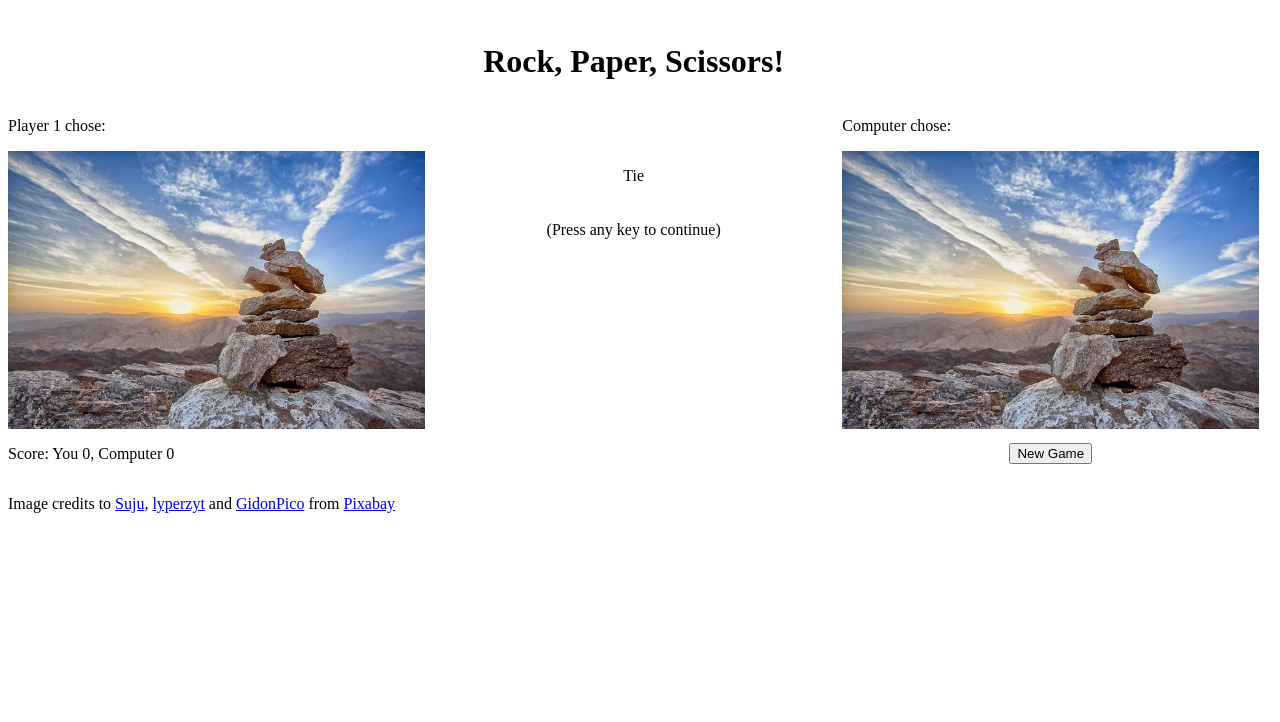
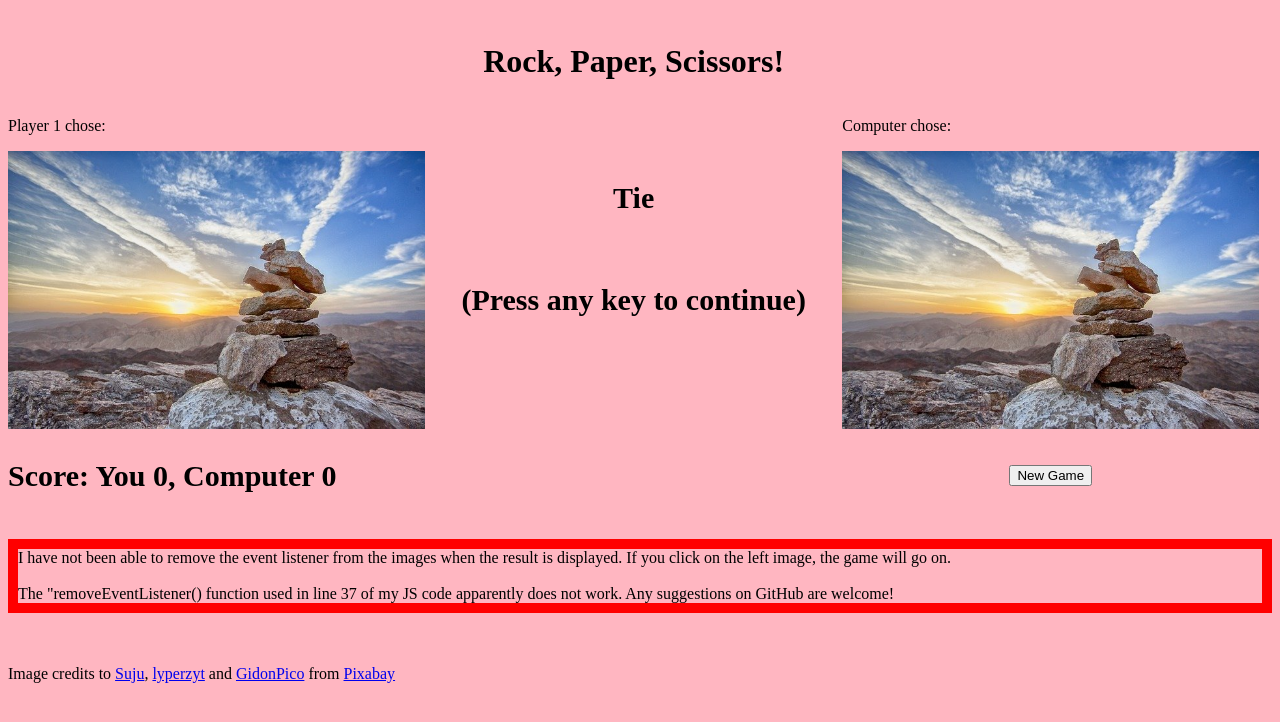
Before and after one commit to atg205/rockpaperscissors-graphic, a plain HTML site: page index.html in a window 1280 px wide. Both pictures are taken after a click on the picture 216 px from the left and 290 px from the top of the page. Drawn offline with Linux system fonts and the light colour scheme.

Commit message:
Improved look and feel, failed to remove Event listener from images

```diff
--- a/index.html
+++ b/index.html
@@ -15,9 +15,9 @@
                 <h1 class="header grid_center">Rock, Paper, Scissors!</h1>
                 <p class="player1" id="player1">Please choose one of the following:</p>
                 <p class="player2" id="player2">&nbsp;</p>
-                <img src="images/sunset-1757593_640.jpg" onclick="game(0)" id="image0" class="left-panel fit">
-                <img src="images/toilet-paper-4974461_640.jpg" onclick="game(1)" id="image1" class="middle-panel fit">
-                <img src="images/cord-4088057_640.jpg" onclick="game(2)" id="image2" class="right-panel fit">
+                <img src="images/sunset-1757593_640.jpg" id="image0" class="left-panel fit">
+                <img src="images/toilet-paper-4974461_640.jpg" id="image1" class="middle-panel fit">
+                <img src="images/cord-4088057_640.jpg" id="image2" class="right-panel fit">
                 <p id="score">Score: You 0, Computer 0 </p><button class="resetButton grid_center" id="resetButton" onclick="resetGame()">New Game</button>
                 <p id="message-para" class="no-visibility"></p>
 
@@ -26,11 +26,21 @@
                 <img src="images/cord-4088057_640.jpg" id="image5" class="no-visibility">
             </div>
 
+            <p id="helpMessage" class="no-visibility">I have not been able to remove the event listener from the images when the result is displayed.
+                If you click on the left image, the game will go on. <br><br>
+                The "removeEventListener() function used in line 37 of my JS code apparently does not work. Any suggestions on GitHub are welcome!
+            </p>
+
+
             <div id="image-credits">
-                <p>Image credits to <a href="https://pixabay.com/users/suju-165106/">Suju</a>, <a href="https://pixabay.com/users/lyperzyt-12205564/">lyperzyt</a>
+                <p><br><br>Image credits to <a href="https://pixabay.com/users/suju-165106/">Suju</a>, <a href="https://pixabay.com/users/lyperzyt-12205564/">lyperzyt</a>
                      and <a href="https://pixabay.com/users/gidonpico-850967/">GidonPico</a> from <a href="https://pixabay.com/">Pixabay</a></p>
 
             </div>
+
+
+
+
         </main>
 
         <script src="script.js"></script>
--- a/script.js
+++ b/script.js
@@ -12,6 +12,31 @@ let player2Panel = document.getElementById("player2");
 
 let played = false;
 
+function saveImageObjects() {
+    imagesVisibile = [];
+    imagesOriginalClassList = [];
+
+    for(let i = 0; i < 6; i++){
+        imagesVisibile[i] = document.getElementById("image" + i);
+        imagesOriginalClassList[i] = imagesVisibile[i].className;
+    }
+}
+
+function addEventListenerToImages(){
+    for(let i = 0; i < 3; i++){
+        imagesVisibile[i].addEventListener("click", function(){ game(i); });
+    }
+}
+
+function displayHelpMessage() {
+    document.getElementById("helpMessage").classList.remove("no-visibility");
+}
+
+function removeEventListenerFromImages(){
+    for(let i = 0; i < 3; i++){
+        imagesVisibile[i].removeEventListener("click", function(){ game(i); });
+    }
+}
 
 function getComputerPlay(){
     return Math.floor(Math.random() * gameElements.length);
@@ -58,7 +83,7 @@ function playRound(playerSelectionNumber, computerSelectionNumber) {
 
     arrangeImages(playerSelectionNumber, computerSelectionNumber);
 
-    document.addEventListener("keydown", function() { resetPage() } );
+    document.addEventListener("keydown", function() { resetPage(); } );
 }
 
 function checkWinner(playerSelection, computerSelection){
@@ -79,8 +104,10 @@ function checkWinner(playerSelection, computerSelection){
 }
 
 function game(playerSelection){
+    console.log(playerSelection);
     playRound(playerSelection, getComputerPlay());
-
+    removeEventListenerFromImages();
+    displayHelpMessage();
     displayScore();
 }
 
@@ -106,12 +133,7 @@ function displayWinnerMessage(message) {
 }
 
 function arrangeImages(playerSelection, computerSelection){
-    imagesVisibile = [];
-    imagesOriginalClassList = [];
-    for(let i = 0; i < 6; i++){
-        imagesVisibile[i] = document.getElementById("image" + i);
-        imagesOriginalClassList[i] = imagesVisibile[i].className;
-    }
+
     imagesVisibile[0].classList.add("no-visibility");
     imagesVisibile[2].classList.add("no-visibility");
 
@@ -128,3 +150,10 @@ function arrangeImages(playerSelection, computerSelection){
     imagesVisibile[computerSelection].className = 'right-panel fit';
 
 }
+
+function initializeGame(){
+    saveImageObjects();
+    addEventListenerToImages();
+}
+
+initializeGame();
--- a/style.css
+++ b/style.css
@@ -1,3 +1,21 @@
+body {
+    background-color: lightpink;
+}
+
+#helpMessage {
+    border: 10px solid red;
+}
+
+p {
+    font-family: 'Times New Roman', Times, serif;
+    font-size: 20;
+}
+
+#message-para {
+    font-weight: bold;
+    font-size: 30px;
+}
+
 .header { grid-area: header; }
 
 .left-panel {
@@ -27,8 +45,10 @@
     grid-area: player2;
 }
 
-#score {
+#score {;
     grid-area: score;
+    font-weight: bold;
+    font-size: 30px;
 }
 .resetButton{
     grid-area: resetButton;
```
